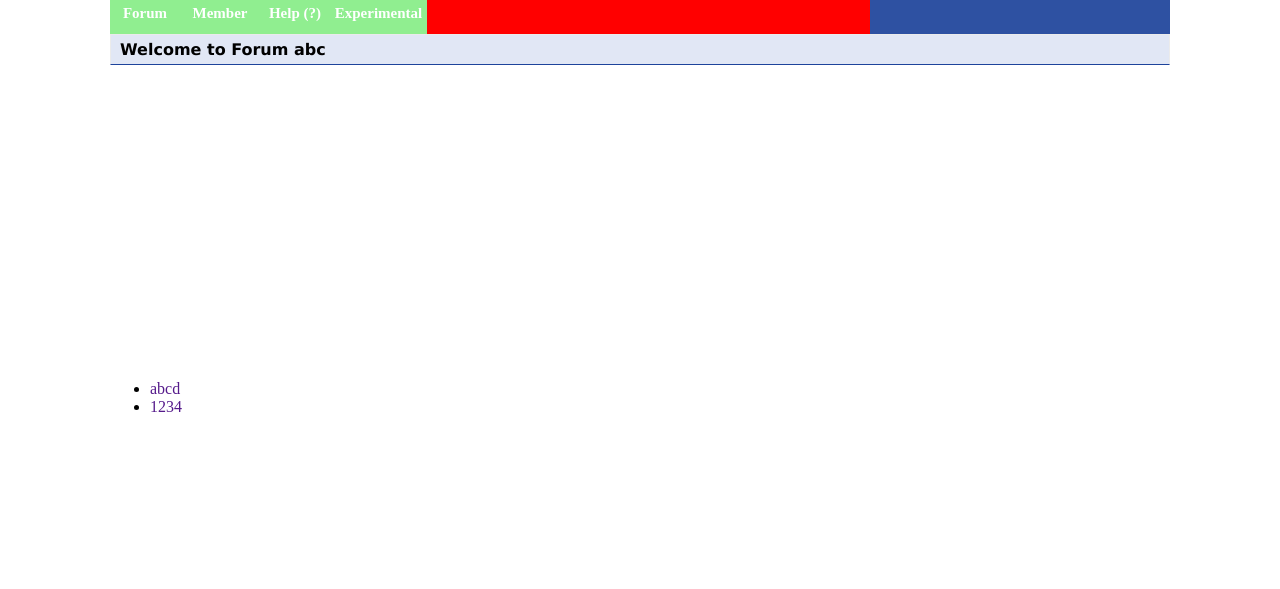
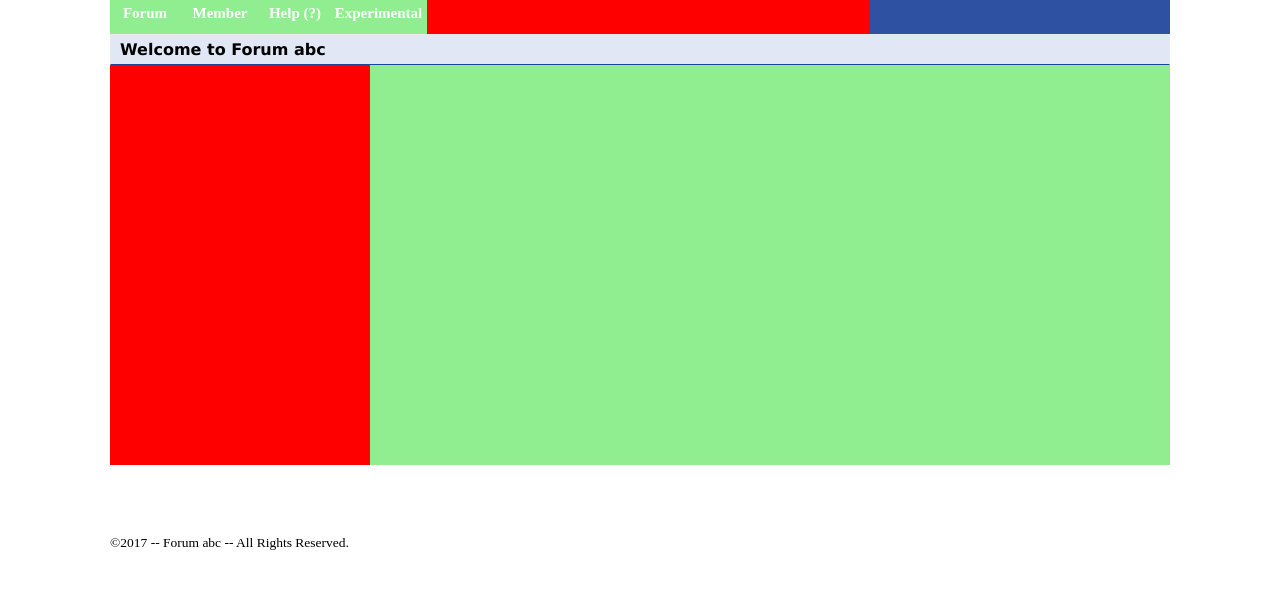
Before and after one commit to jimmymsz/projectPHP, a PHP site: page / in a window 1280 px wide. Shown: the part 140-729 px from the top of the page. Run offline with PHP 8.4, Linux system fonts and the light colour scheme.

Commit message:
planning design for index.php

```diff
--- a/index.php
+++ b/index.php
@@ -72,11 +72,18 @@
 				<h1 class="h1">Welcome to Forum abc</h1>
 			</div>
 			<div id="content">
-
+				<div class="side" style="float: left; background-color: red; width:260px;height: 400px; display: inline-block;" ></div>
+				<div class="main" style="float; right; background-color: lightgreen;width:800px; height: 400px; display: inline-block;"></div>
 			</div>
 		</div>
 
-		<ul><li> <a href="">abcd</a></li><li> <a href="">1234</a></li></ul>
+		<div class="footer">
+			<div id="footer-block">
+				<div id="footer-link-block"></div>
+				<div id="blank" style="height:40px"></div>
+				<div id="copyright" style="color: black; font-size:13.5px; padding-bottom: 15px">©2017 -- Forum abc -- All Rights Reserved.</div>
+			</div>
+		</div>
 
 	</div>
 </body>
```
